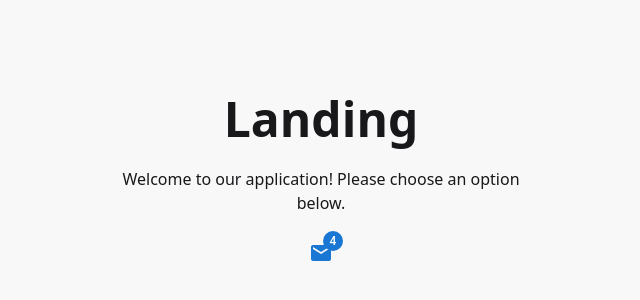
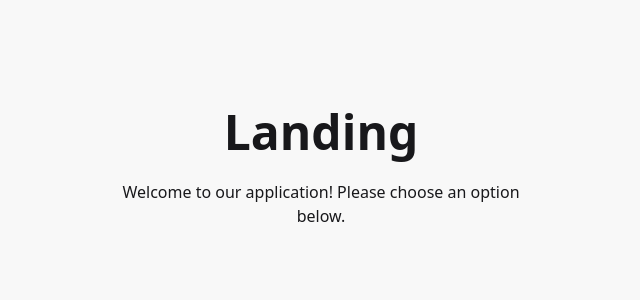
Before and after one commit to Kelocoes/interfaces-3-202601, a Next.js app: page / in a window 1280 px wide. Shown: the part 220-520 px from the top of the page, without its empty margins (319-959 px from the left). Built offline with nearby package versions, Linux system fonts and the light colour scheme.

Commit message:
Remove mui, start class

```diff
--- a/package.json
+++ b/package.json
@@ -9,12 +9,6 @@
     "lint": "eslint"
   },
   "dependencies": {
-    "@emotion/cache": "^11.14.0",
-    "@emotion/react": "^11.14.0",
-    "@emotion/styled": "^11.14.1",
-    "@mui/icons-material": "^9.0.0",
-    "@mui/material": "^9.0.0",
-    "@mui/material-nextjs": "^9.0.0",
     "axios": "^1.15.2",
     "next": "16.2.4",
     "react": "19.2.4",
--- a/src/app/page.tsx
+++ b/src/app/page.tsx
@@ -1,5 +1,3 @@
-import CustomBadge from "../common/components/CustomBadge";
-
 export default function HomePage() {
     return (
         <div className="hero bg-base-200 min-h-screen">
@@ -9,7 +7,6 @@ export default function HomePage() {
                     <p className="py-6">
                         Welcome to our application! Please choose an option below.
                     </p>
-                    <CustomBadge badgeContent={4} color="primary" />
                 </div>
             </div>
         </div>
--- a/src/common/components/CustomBadge.tsx
+++ /dev/null
@@ -1,18 +0,0 @@
-"use client";
-import Badge from '@mui/material/Badge';
-import MailIcon from '@mui/icons-material/Mail';
-import { useState } from 'react';
-
-type CustomBadgeProps = {
-    badgeContent: number;
-    color: "primary" | "secondary" | "default" | "error" | "info" | "success" | "warning";
-}
-
-export default function CustomBadge({ badgeContent, color }: CustomBadgeProps) {
-    const [counter, setCounter] = useState<number>(badgeContent);
-    return (
-        <Badge badgeContent={counter} color={color}>
-            <MailIcon color="primary" onClick={() => setCounter(counter + 1)} />
-        </Badge>
-    );
-}
--- a/tsconfig.json
+++ b/tsconfig.json
@@ -30,5 +30,5 @@
         ".next/dev/types/**/*.ts",
         "**/*.mts"
     ],
-  "exclude": ["node_modules"]
+    "exclude": ["node_modules", ".next", "out", "dist"]
 }
```
Also changed, not shown: 1 other file (tests, documents, lock files or other folders). Lines whose indentation alone changed are shown as unchanged.
